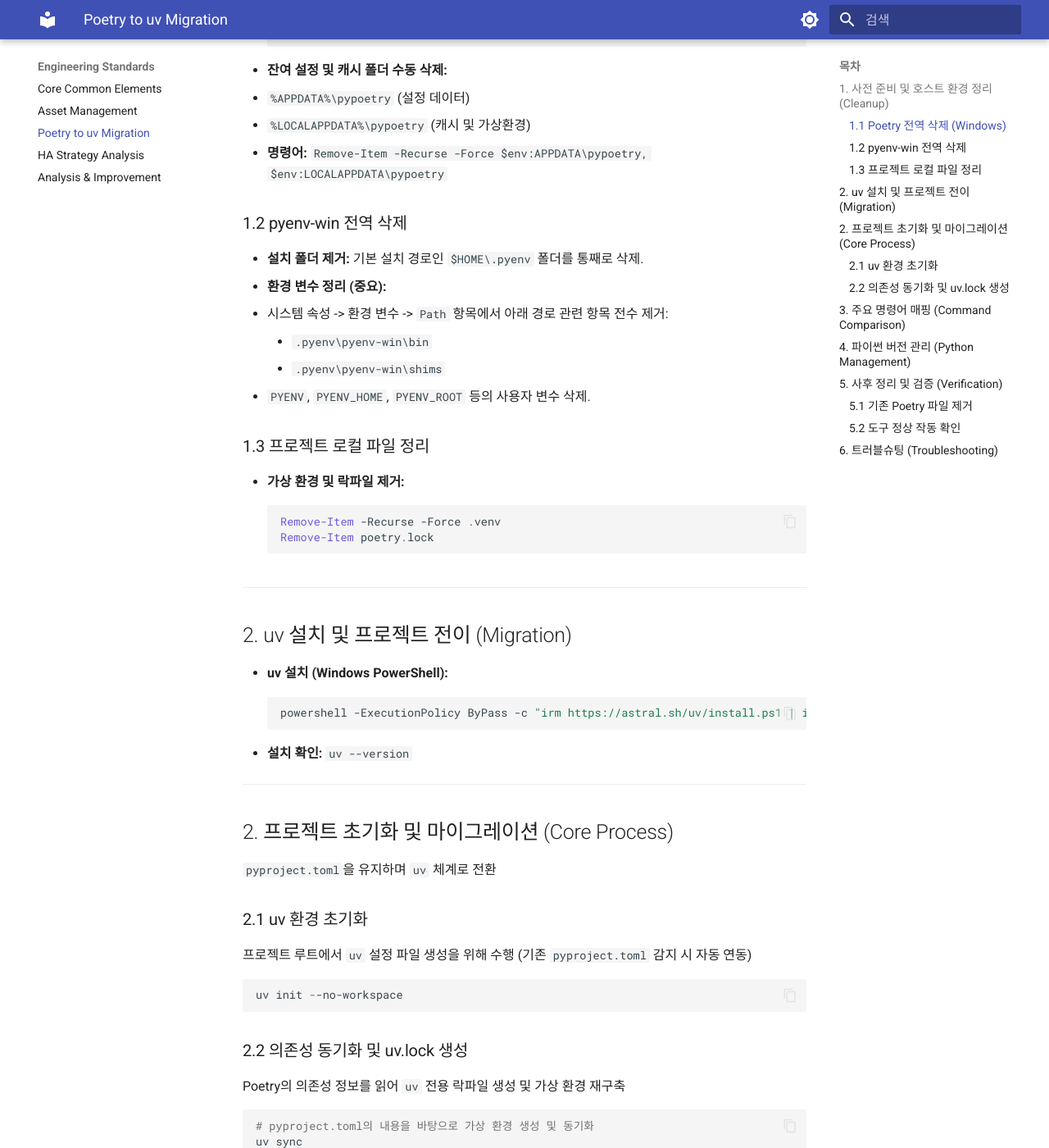
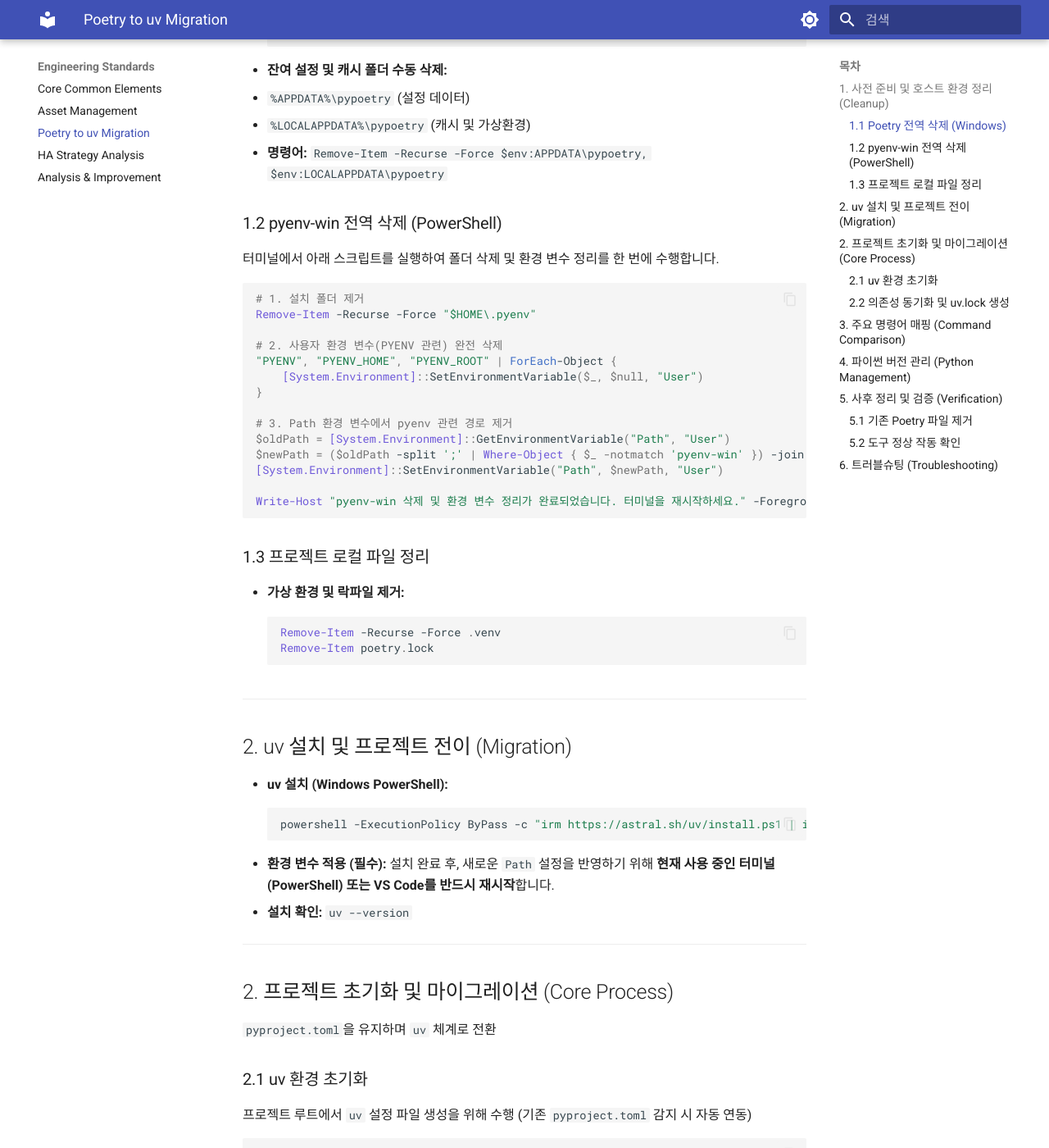
Before and after one commit to ksj686/cloud_infra, an MkDocs documentation site: the page built from docs/standards/poetry_to_uv_migration.md, in a window 1280 px wide and 1400 px high, scrolled down 524 px. Shown: the whole window at 82% size. Built offline with MkDocs 1.6.1 and Material for MkDocs 9.7.7, drawn with Linux system fonts in a browser that asks for light colours; some of the changed text lies outside the part shown.

Commit message:
docs: uv 마이그레이션 가이드 내 pyenv 삭제 스크립트 및 트러블슈팅 추가  - pyenv-win 전역 삭제를 위한 PowerShell 자동화 스크립트 작성 및 환경 변수 완전 제거 로직 반영  - uv 설치 후 환경 변수 적용을 위한 터미널/VS Code 재시작 필수 안내 추가  - Windows 환경에서 pip-audit 실행 시 발생하는 가상 환경 경로 오인식 경고 해결 방법(uvx 사용) 수록  - 전반적인 마이그레이션 절차의 실행 가능성(Actionability) 개선

````diff
--- a/docs/standards/poetry_to_uv_migration.md
+++ b/docs/standards/poetry_to_uv_migration.md
@@ -19,14 +19,26 @@
   - `%LOCALAPPDATA%\pypoetry` (캐시 및 가상환경)
   - **명령어:** `Remove-Item -Recurse -Force $env:APPDATA\pypoetry, $env:LOCALAPPDATA\pypoetry`
 
-### 1.2 pyenv-win 전역 삭제
+### 1.2 pyenv-win 전역 삭제 (PowerShell)
 
-- **설치 폴더 제거:** 기본 설치 경로인 `$HOME\.pyenv` 폴더를 통째로 삭제.
-- **환경 변수 정리 (중요):**
-  - 시스템 속성 -> 환경 변수 -> `Path` 항목에서 아래 경로 관련 항목 전수 제거:
-    - `.pyenv\pyenv-win\bin`
-    - `.pyenv\pyenv-win\shims`
-  - `PYENV`, `PYENV_HOME`, `PYENV_ROOT` 등의 사용자 변수 삭제.
+터미널에서 아래 스크립트를 실행하여 폴더 삭제 및 환경 변수 정리를 한 번에 수행합니다.
+
+```powershell
+# 1. 설치 폴더 제거
+Remove-Item -Recurse -Force "$HOME\.pyenv"
+
+# 2. 사용자 환경 변수(PYENV 관련) 완전 삭제
+"PYENV", "PYENV_HOME", "PYENV_ROOT" | ForEach-Object {
+    [System.Environment]::SetEnvironmentVariable($_, $null, "User")
+}
+
+# 3. Path 환경 변수에서 pyenv 관련 경로 제거
+$oldPath = [System.Environment]::GetEnvironmentVariable("Path", "User")
+$newPath = ($oldPath -split ';' | Where-Object { $_ -notmatch 'pyenv-win' }) -join ';'
+[System.Environment]::SetEnvironmentVariable("Path", $newPath, "User")
+
+Write-Host "pyenv-win 삭제 및 환경 변수 정리가 완료되었습니다. 터미널을 재시작하세요." -ForegroundColor Green
+```
 
 ### 1.3 프로젝트 로컬 파일 정리
 
@@ -44,6 +56,7 @@
   ```powershell
   powershell -ExecutionPolicy ByPass -c "irm https://astral.sh/uv/install.ps1 | iex"
   ```
+- **환경 변수 적용 (필수):** 설치 완료 후, 새로운 `Path` 설정을 반영하기 위해 **현재 사용 중인 터미널(PowerShell) 또는 VS Code를 반드시 재시작**합니다.
 - **설치 확인:** `uv --version`
 
 ---
@@ -131,6 +144,12 @@
 
 ## 6. 트러블슈팅 (Troubleshooting)
 
+- **pip-audit 가상 환경 경고:** 윈도우에서 `uv run pip-audit` 실행 시 드라이브 문자 대소문자 인식 차이(`C:` vs `c:`)로 인해 환경 불일치 경고가 발생할 수 있습니다.
+  - **현상:** `pip-audit will run pip against ... but you have a virtual environment loaded at ...`
+  - **해결:** `uv run` 대신 `uvx`를 사용하면 독립된 환경에서 깨끗하게 실행됩니다.
+    ```powershell
+    uvx pip-audit
+    ```
 - **SSL 에러 (인증서 관련):** 기업망 내부에서 설치 스크립트 실행 실패 시 `--insecure` 옵션 검토 또는 사설 CA 등록 확인.
 - **Path 인식 불가:** 설치 직후 `uv` 명령어가 인식되지 않을 경우, 터미널 재시작 또는 `$env:Path`에 `~/.cargo/bin` 추가 여부 확인.
 - **인코딩 충돌:** Windows 환경에서 로그 확인 시 한글 깨짐 발생 시 `$env:PYTHONUTF8=1` 설정 후 실행.
````
